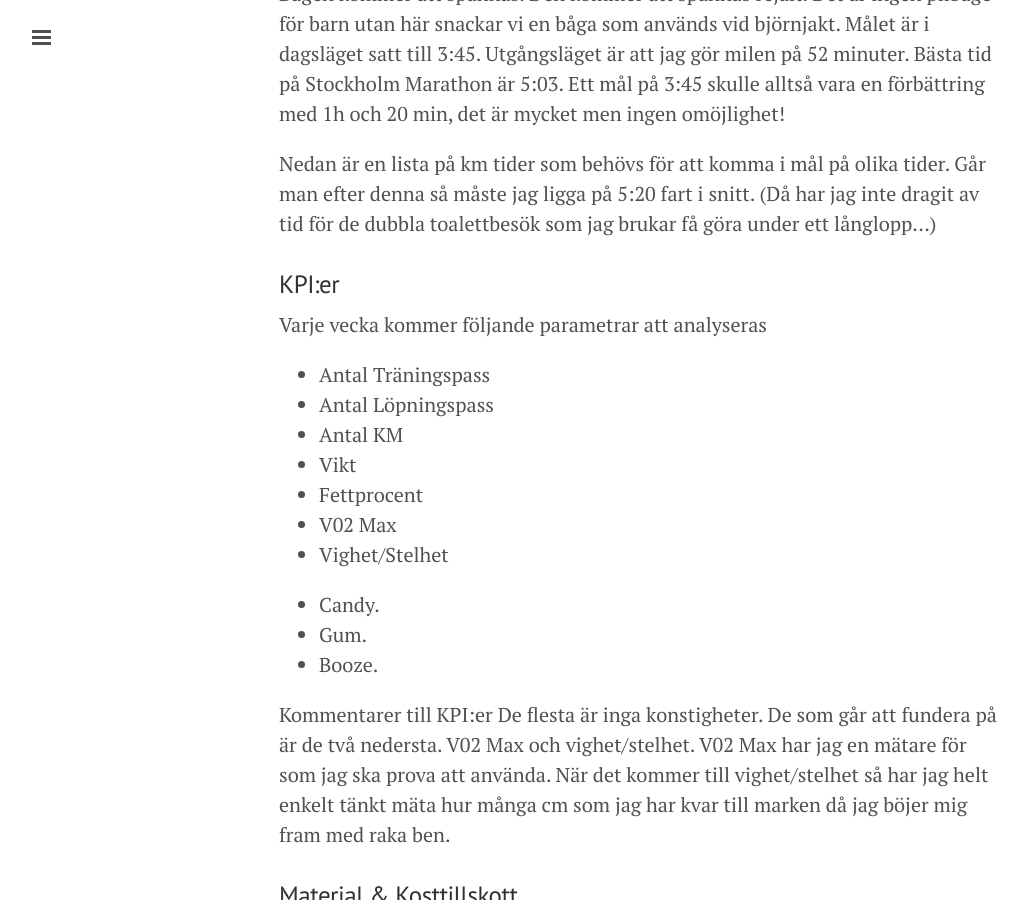
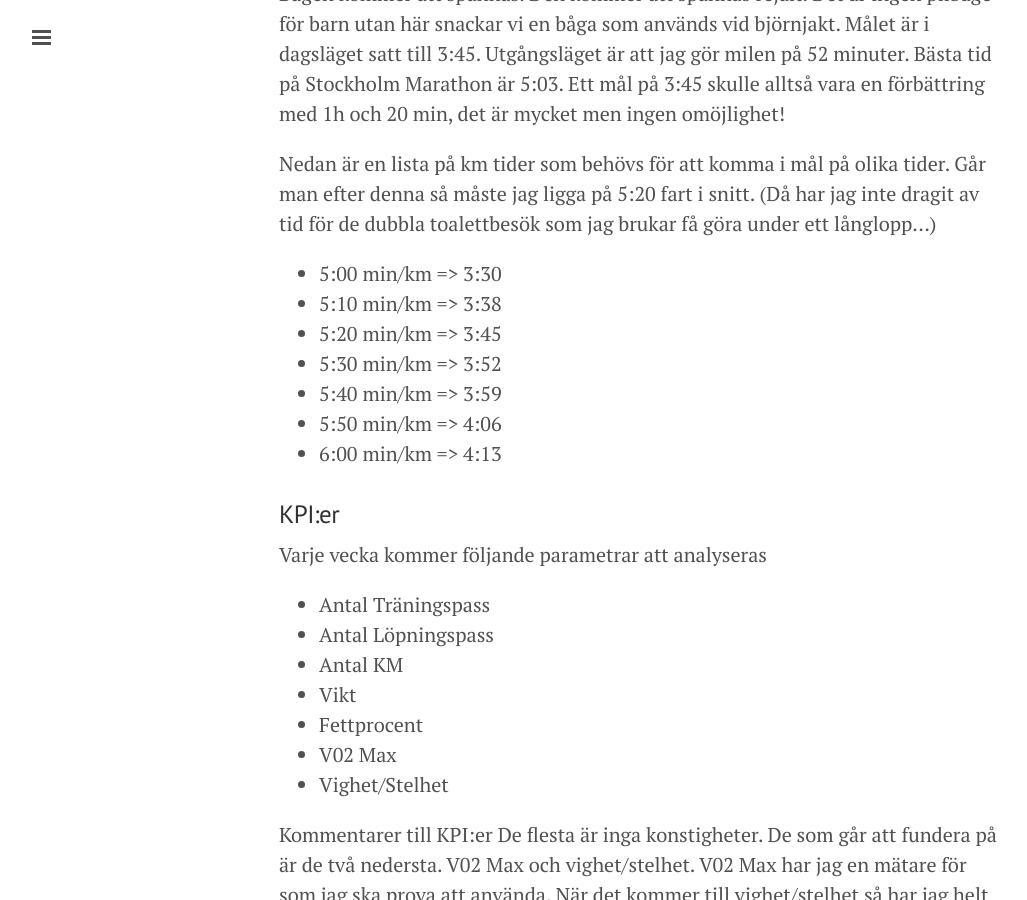
Before and after one commit to eripe970/eripe970.github.io, a Jekyll site: the page built from _posts/2014-11-24-Introduktion.md, in a window 1280 px wide and 900 px high, scrolled down 636 px. Shown: the whole window, without its empty margins (1-1028 px from the left). Built offline with Jekyll 4.4.1, drawn with Linux system fonts in a browser that asks for light colours; Markdown is read by kramdown in place of the engine named in the settings.

Commit message:
Update 2014-11-24-Introduktion.md

```diff
--- a/_posts/2014-11-24-Introduktion.md
+++ b/_posts/2014-11-24-Introduktion.md
@@ -13,6 +13,14 @@ Bågen kommer att spännas. Den kommer att spännas rejält. Det är ingen pilb
 
 Nedan är en lista på km tider som behövs för att komma i mål på olika tider. Går man efter denna så måste jag ligga på 5:20 fart i snitt. (Då har jag inte dragit av tid för de dubbla toalettbesök som jag brukar få göra under ett långlopp...)
 
+-   5:00 min/km => 3:30
+-   5:10 min/km => 3:38
+-   5:20 min/km => 3:45
+-   5:30 min/km => 3:52
+-   5:40 min/km => 3:59
+-   5:50 min/km => 4:06
+-   6:00 min/km => 4:13
+
 ### KPI:er
 
 Varje vecka kommer följande parametrar att analyseras
@@ -25,10 +33,6 @@ Varje vecka kommer följande parametrar att analyseras
 *   V02 Max
 *   Vighet/Stelhet
 
-*   Candy.
-*   Gum.
-*   Booze.
-
 Kommentarer till KPI:er
 De flesta är inga konstigheter. De som går att fundera på är de två nedersta. V02 Max och vighet/stelhet. V02 Max har jag en mätare för som jag ska prova att använda. När det kommer till vighet/stelhet så har jag helt enkelt tänkt mäta hur många cm som jag har kvar till marken då jag böjer mig fram med raka ben.
 
```
